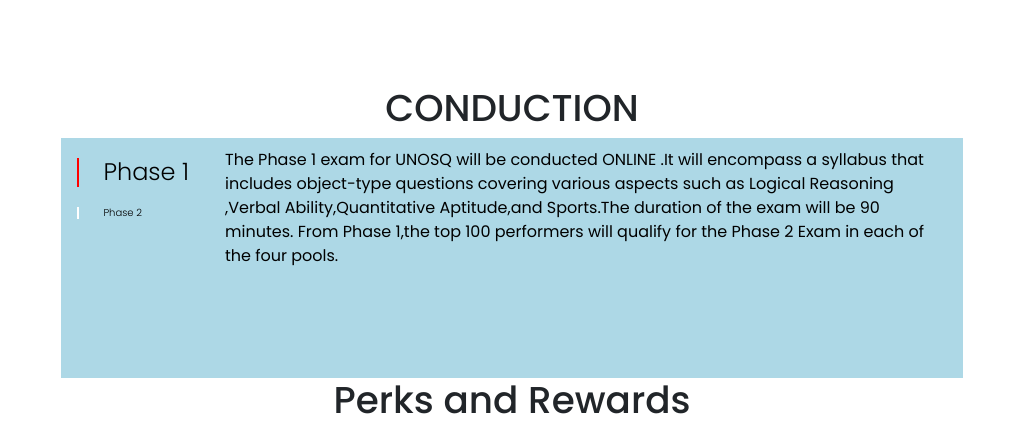
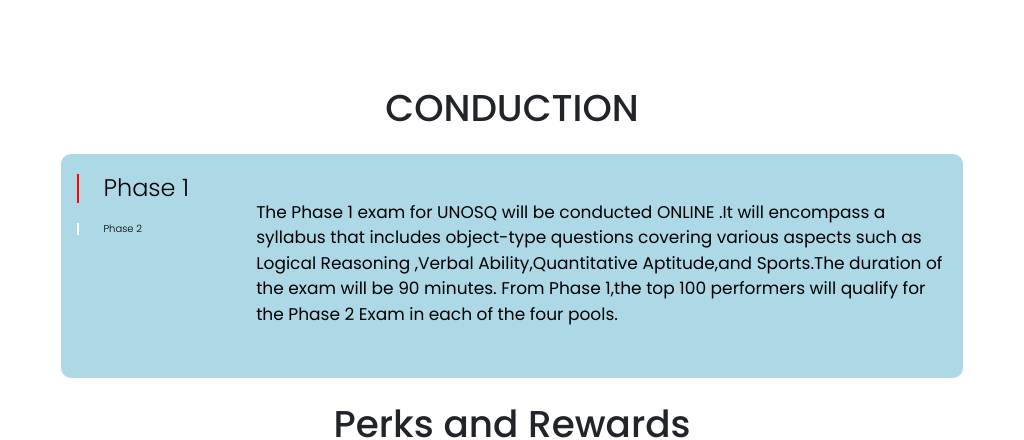
Before and after one commit to humayun-987/GuestRoomBookingSystem, a React (Create React App) app: page / in a window 1024 px wide. Shown: the part 1180-1620 px from the top of the page. Built offline with nearby package versions, Linux system fonts and the light colour scheme.

Commit message:
Updated conduction

```diff
--- a/src/comp/Conduction/Conduction.jsx
+++ b/src/comp/Conduction/Conduction.jsx
@@ -25,7 +25,7 @@
                             <h5 onClick={() => phaseclick(2)} className='cond-head-phase'> Phase 2</h5>
                             <p className={phase == 2 ? "phases-text-active" : "phases-text"}>
                                 The syllabus for Phase 2 of UNOSQ will remain the same as Phase 1,with an increase of difficulty level.
-                                The duration of the Phase 2 exam will be reduced to 75 minutes.Additionally,engaging talks and exhibitions
+                                The duration of the Phase 2 exam will be reduced to 75 minutes. Additionally, engaging talks and exhibitions
                                 will enhance the enthusiasm and excitement  of the students who qualify for Phase2.This crucial round will determine
                                 the top three winners of UNOSQ'23,who will receive exciting prizes and complimentary passes to Udghosh Pronite.
                             </p>
@@ -38,7 +38,7 @@
     else {
         return (
             <>
-                <div className="conduction-phase-body">
+                <div className="conduction-phase-body mt-4 mb-4">
                     <div className="conduct-phases-head">
                         <div className={phase == 1 ? "phases-head-active" : "phases-head"}>
                             <h5 onClick={() => phaseclick(1)} className='cond-head-phase'> Phase 1</h5>
@@ -55,7 +55,7 @@
                         </p>
                         <p className={phase == 2 ? "phases-text-active" : "phases-text"}>
                             The syllabus for Phase 2 of UNOSQ will remain the same as Phase 1,with an increase of difficulty level.
-                            The duration of the Phase 2 exam will be reduced to 75 minutes.Additionally,engaging talks and exhibitions
+                            The duration of the Phase 2 exam will be reduced to 75 minutes. Additionally, engaging talks and exhibitions
                             will enhance the enthusiasm and excitement  of the students who qualify for Phase2.This crucial round will determine
                             the top three winners of UNOSQ'23,who will receive exciting prizes and complimentary passes to Udghosh Pronite.
                         </p>
--- a/src/comp/Conduction/style.css
+++ b/src/comp/Conduction/style.css
@@ -1,14 +1,16 @@
-@media (min-width: 800px) {
+@media (min-width: 1070px) {
     .conduction-phase-body {
         display: flex;
         flex-direction: row;
         height: 30vh;
         background-color: rgb(173,216,230,1.4);
         width: 100%;
+        border-radius: 10px;
     }
 
     .conduct-phases-head {
-        width: 15vw;
+        flex-direction: column;
+        width: 13vw;
         color: black;
         padding-left: 1rem;
         margin-right: 10px;
@@ -40,9 +42,78 @@
     }
 
     .conduct-phases-text {
+        display: flex;
+        align-items: center;
         position: relative;
         width: 70vw;
         color: black;
+        font-size: 20px;
+    }
+
+    .phases-text {
+        position: absolute;
+        margin-top: 10px;
+        opacity: 0;
+        transition: 0.5s;
+    }
+
+    .phases-text-active {
+        margin-top: 10px;
+        position: absolute;
+        transition: 0.5s;
+    }
+}
+
+@media (max-width: 1070px) and (min-width: 800px){
+    .conduction-phase-body {
+        display: flex;
+        flex-direction: row;
+        height: 28vh;
+        background-color: rgb(173,216,230,1.4);
+        width: 100%;
+        border-radius: 10px;
+    }
+
+    .conduct-phases-head {
+        width: 20vw;
+        color: black;
+        padding-left: 1rem;
+        margin-right: 10px;
+    }
+
+    .phases-head {
+        margin-bottom: 20px;
+        margin-top: 20px;
+        padding-left: 1.5rem;
+        border-left: 2px solid white;
+        cursor: pointer;
+
+        h5 {
+            font-size: 10px;
+        }
+    }
+
+    .cond-head-phase {
+        font-size: 1.5rem;
+        font-weight: 100;
+    }
+
+    .phases-head-active {
+        margin-bottom: 20px;
+        margin-top: 20px;
+        padding-left: 1.5rem;
+        border-left: 2px solid red;
+        cursor: pointer;
+    }
+
+    .conduct-phases-text {
+        display: flex;
+        align-items: center;
+        position: relative;
+        width: 75vw;
+        color: black;
+        font-size: 17px;
+        margin-right: 20px;
     }
 
     .phases-text {
@@ -65,6 +136,7 @@
         height: fit-content;
         background-color: rgb(173,216,230,1.4);
         width: 100%;
+        border-radius: 10px;
     }
 
     .conduct-phases-head {
--- a/src/comp/section/index.jsx
+++ b/src/comp/section/index.jsx
@@ -150,7 +150,7 @@
            <ResultTable />
         </section> */}
         <section id="conduction" style={{ marginTop: "0%", padding: "0% 6%" }}>
-          <h1 className="d-flex justify-content-center header">CONDUCTION</h1>
+          <h1 className="d-flex justify-content-center header anim-fade-left">CONDUCTION</h1>
           <Conduction />
         </section>
         <Highlights />
```
